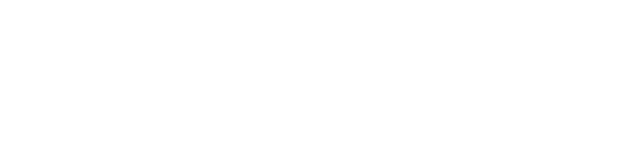
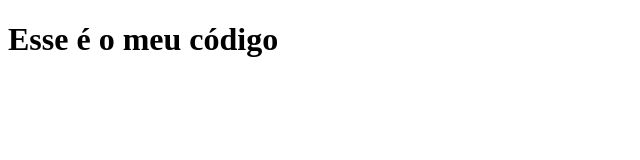
Before and after one commit to NotJunnin/RTG_Projeto1, a plain HTML site: page sobre.html in a window 1280 px wide. Shown: the whole page, without its empty margins (0-640 px from the left). Drawn offline with Linux system fonts and the light colour scheme.

Commit message:
Texto em H1

```diff
--- a/sobre.html
+++ b/sobre.html
@@ -6,6 +6,6 @@
     <title>Sobre</title>
 </head>
 <body>
-
+    <h1>Esse é o meu código</h1>
 </body>
 </html>
```
